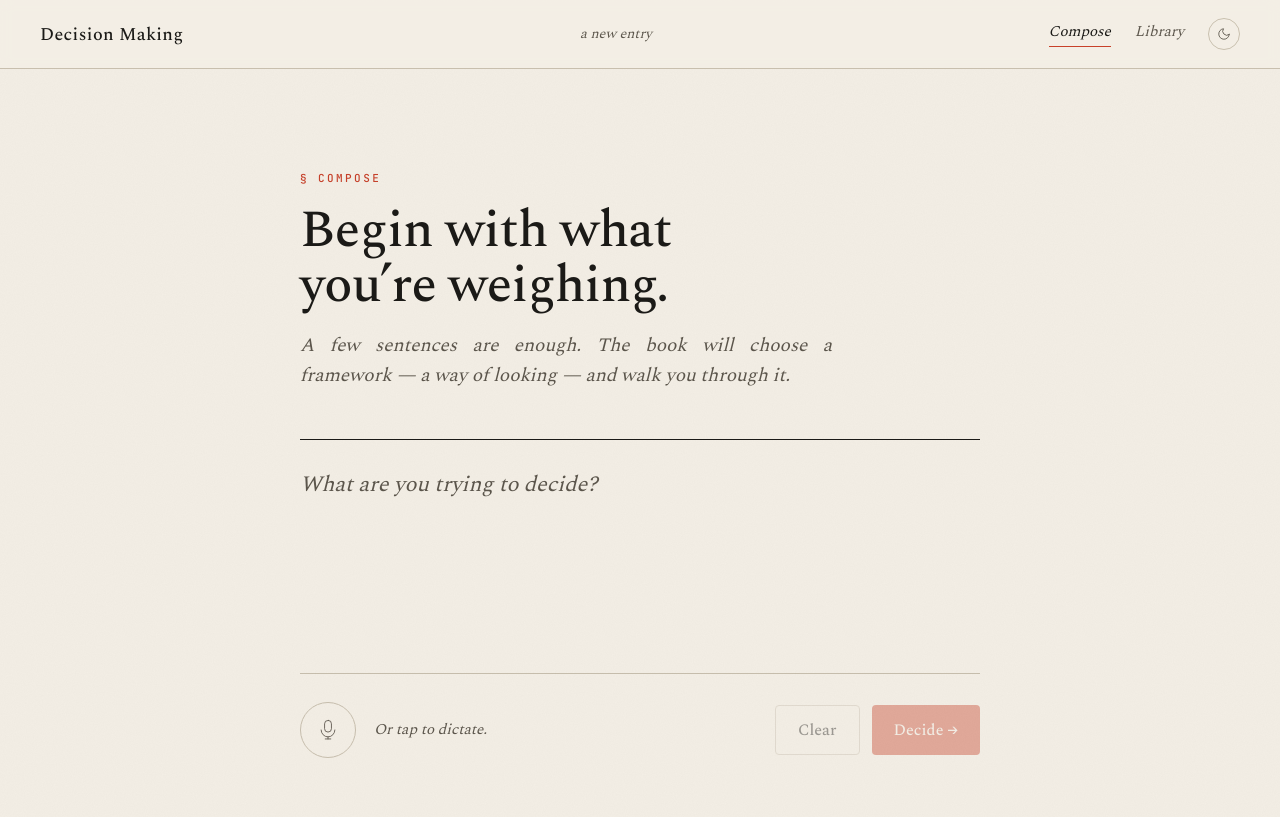
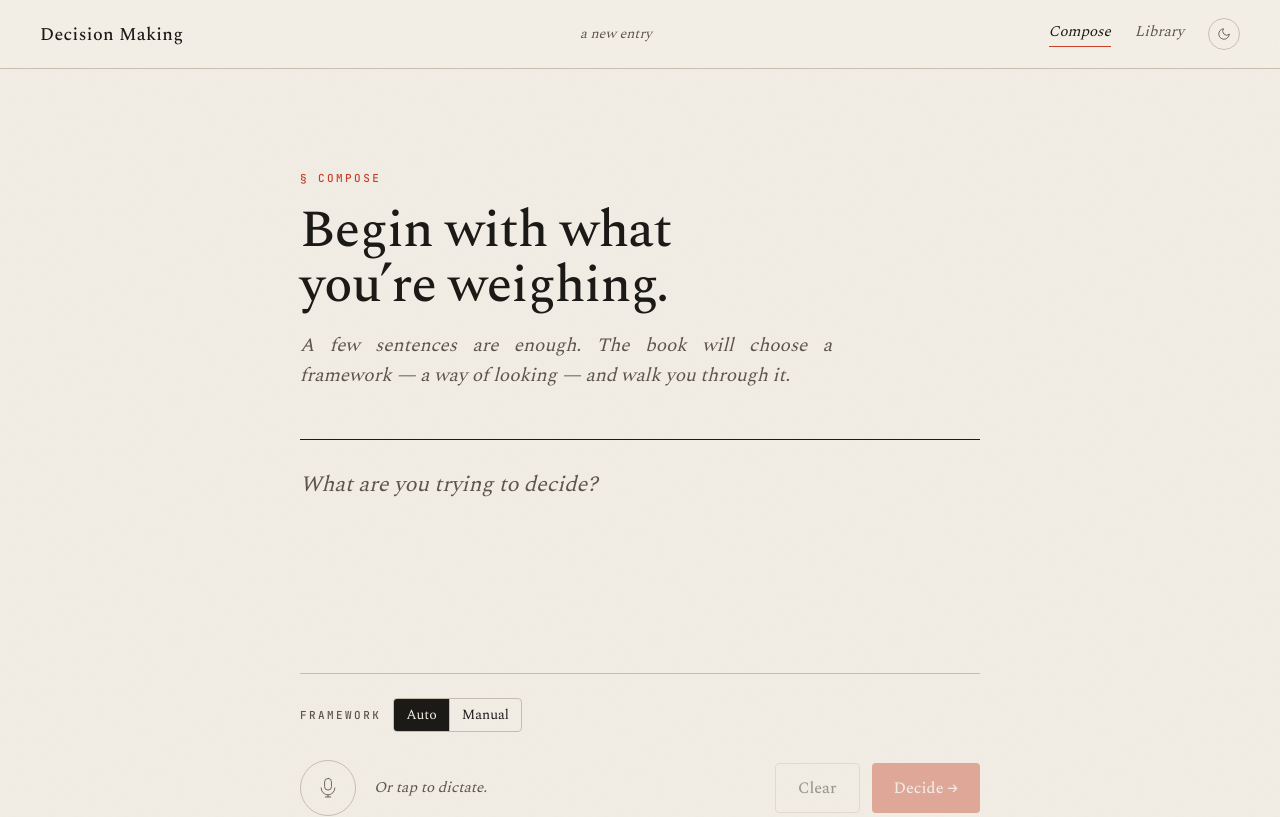
Before and after one commit to rosneri/decision-making, a Next.js app: page / in a window 1280 px wide. Shown: the top 817 px of the page. Built offline with nearby package versions, Linux system fonts and the light colour scheme.

Commit message:
Allow manual framework selection in composer
Adds an Auto/Manual toggle in the composer. Manual reveals a grouped
framework picker and forwards the chosen id through to fetchAnalysis,
which already supported the override.

Co-Authored-By: Claude Opus 4.7 (1M context) <noreply@anthropic.com>

```diff
--- a/src/components/Composer.tsx
+++ b/src/components/Composer.tsx
@@ -1,6 +1,7 @@
 "use client";
 
-import { useEffect, useRef, useState, useSyncExternalStore } from "react";
+import { useEffect, useMemo, useRef, useState, useSyncExternalStore } from "react";
+import { FRAMEWORKS, type FrameworkId } from "@/frameworks";
 
 const EXAMPLES = [
   "Whether to take the new role.",
@@ -31,7 +32,7 @@ function MicIcon() {
 }
 
 interface Props {
-  onSubmit: (text: string) => void;
+  onSubmit: (text: string, frameworkId?: FrameworkId) => void;
   initialText?: string;
 }
 
@@ -39,6 +40,20 @@ export function Composer({ onSubmit, initialText = "" }: Props) {
   const [text, setText]           = useState(initialText);
   const [recording, setRecording] = useState(false);
   const [transcript, setTranscript] = useState("");
+  const [mode, setMode] = useState<"auto" | "manual">("auto");
+  const [frameworkId, setFrameworkId] = useState<FrameworkId | "">("");
+
+  const grouped = useMemo(() => {
+    const map = new Map<string, typeof FRAMEWORKS>();
+    for (const f of FRAMEWORKS) {
+      const arr = map.get(f.category) ?? [];
+      arr.push(f);
+      map.set(f.category, arr);
+    }
+    return Array.from(map.entries())
+      .sort(([a], [b]) => a.localeCompare(b))
+      .map(([cat, items]) => [cat, [...items].sort((a, b) => a.name.localeCompare(b.name))] as const);
+  }, []);
   const srSupported = useSyncExternalStore(
     () => () => {},
     () => {
@@ -100,8 +115,11 @@ export function Composer({ onSubmit, initialText = "" }: Props) {
 
   const submit = () => {
     const t = text.trim();
-    if (t) onSubmit(t);
+    if (!t) return;
+    onSubmit(t, mode === "manual" && frameworkId ? frameworkId : undefined);
   };
+
+  const canSubmit = !!text.trim() && (mode === "auto" || !!frameworkId);
 
   return (
     <main className="max-w-[760px] mx-auto px-4 sm:px-10 py-12 sm:py-24 animate-page-in">
@@ -142,6 +160,54 @@ export function Composer({ onSubmit, initialText = "" }: Props) {
               <em>Speak when you&rsquo;re ready…</em>
               <span className="dm-caret" />
             </span>
+          )}
+        </div>
+      )}
+
+      {/* Framework choice */}
+      {!recording && (
+        <div className="mt-6 flex items-center gap-3 flex-wrap">
+          <span className="folio">Framework</span>
+          <div className="inline-flex border border-rule rounded-sm overflow-hidden">
+            <button
+              type="button"
+              onClick={() => setMode("auto")}
+              aria-pressed={mode === "auto"}
+              className={[
+                "font-serif text-sm px-3 py-1.5 cursor-pointer transition-colors duration-200",
+                mode === "auto" ? "bg-ink text-paper" : "bg-transparent text-ink hover:bg-rule/40",
+              ].join(" ")}
+            >
+              Auto
+            </button>
+            <button
+              type="button"
+              onClick={() => setMode("manual")}
+              aria-pressed={mode === "manual"}
+              className={[
+                "font-serif text-sm px-3 py-1.5 cursor-pointer border-l border-rule transition-colors duration-200",
+                mode === "manual" ? "bg-ink text-paper" : "bg-transparent text-ink hover:bg-rule/40",
+              ].join(" ")}
+            >
+              Manual
+            </button>
+          </div>
+
+          {mode === "manual" && (
+            <select
+              value={frameworkId}
+              onChange={(e) => setFrameworkId(e.target.value as FrameworkId)}
+              className="font-serif text-[15px] text-ink bg-transparent border border-rule rounded-sm px-3 py-1.5 cursor-pointer hover:border-ink focus:outline-none focus:border-ink max-w-full"
+            >
+              <option value="" disabled>Choose a framework…</option>
+              {grouped.map(([cat, items]) => (
+                <optgroup key={cat} label={cat}>
+                  {items.map((f) => (
+                    <option key={f.id} value={f.id}>{f.name}</option>
+                  ))}
+                </optgroup>
+              ))}
+            </select>
           )}
         </div>
       )}
@@ -196,7 +262,7 @@ export function Composer({ onSubmit, initialText = "" }: Props) {
               <button
                 className="font-serif text-base font-medium px-[22px] py-3 rounded-sm bg-vermilion text-paper hover:bg-vermilion-deep transition-colors duration-200 disabled:opacity-40 disabled:cursor-not-allowed active:scale-[0.99] cursor-pointer"
                 onClick={submit}
-                disabled={!text.trim()}
+                disabled={!canSubmit}
               >
                 Decide →
               </button>
--- a/src/components/DecisionApp.tsx
+++ b/src/components/DecisionApp.tsx
@@ -95,7 +95,7 @@ export function DecisionApp() {
   }, [hydrated, route, decisionText, result]);
 
   // ── Submit ──
-  const submit = (text: string) => {
+  const submit = (text: string, frameworkId?: FrameworkId) => {
     setText(text);
     setRoute("reading");
     setAnalyzeReady(false);
@@ -104,7 +104,7 @@ export function DecisionApp() {
     setServerResultKey(null);
     const id = ++recReqRef.current;
     setRecLoading(true);
-    fetchAnalysis(text)
+    fetchAnalysis(text, frameworkId ? { frameworkId } : undefined)
       .then((r: AnalysisResult) => {
         if (id !== recReqRef.current) return;
         setResult(r);
```
